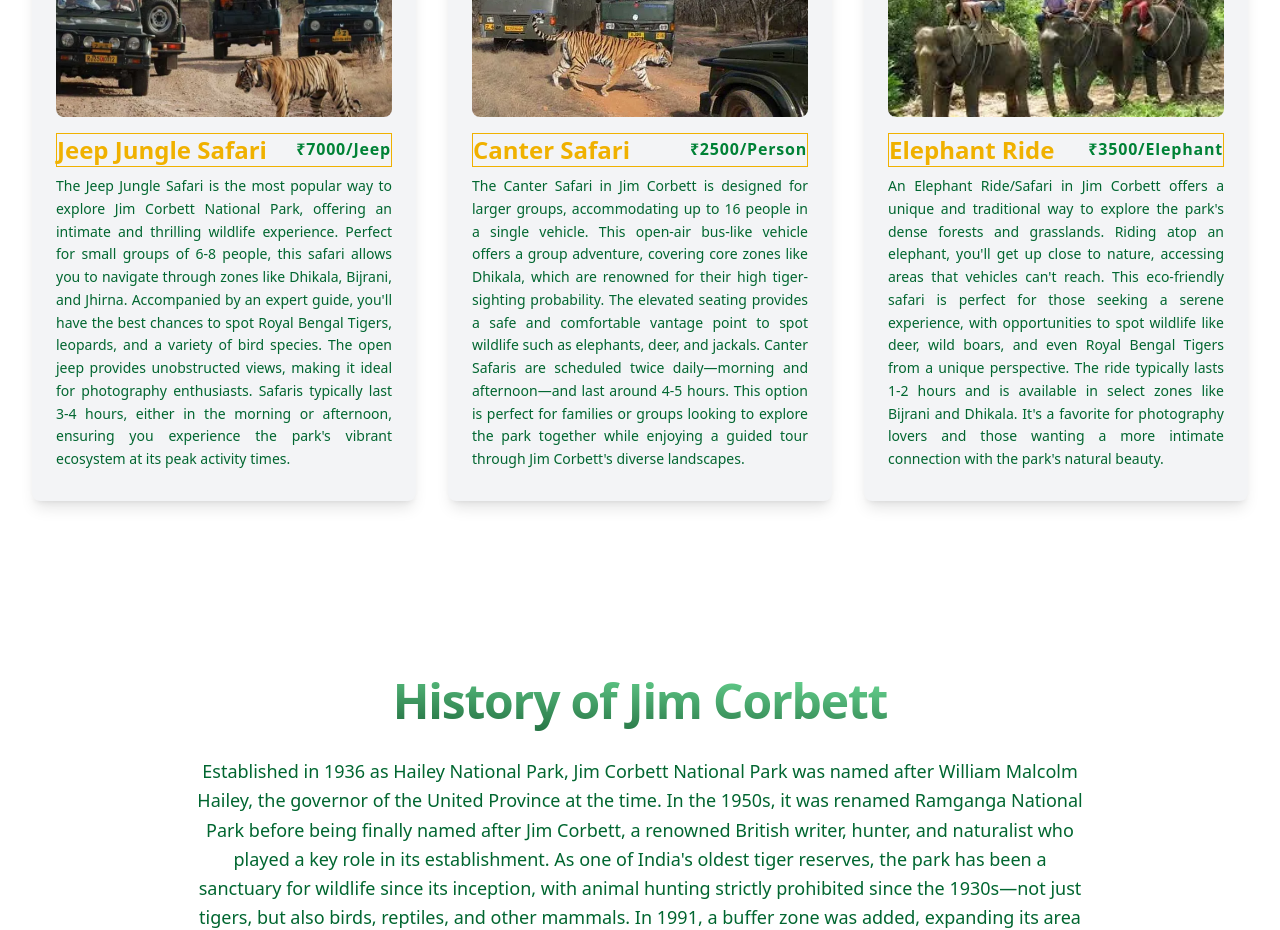
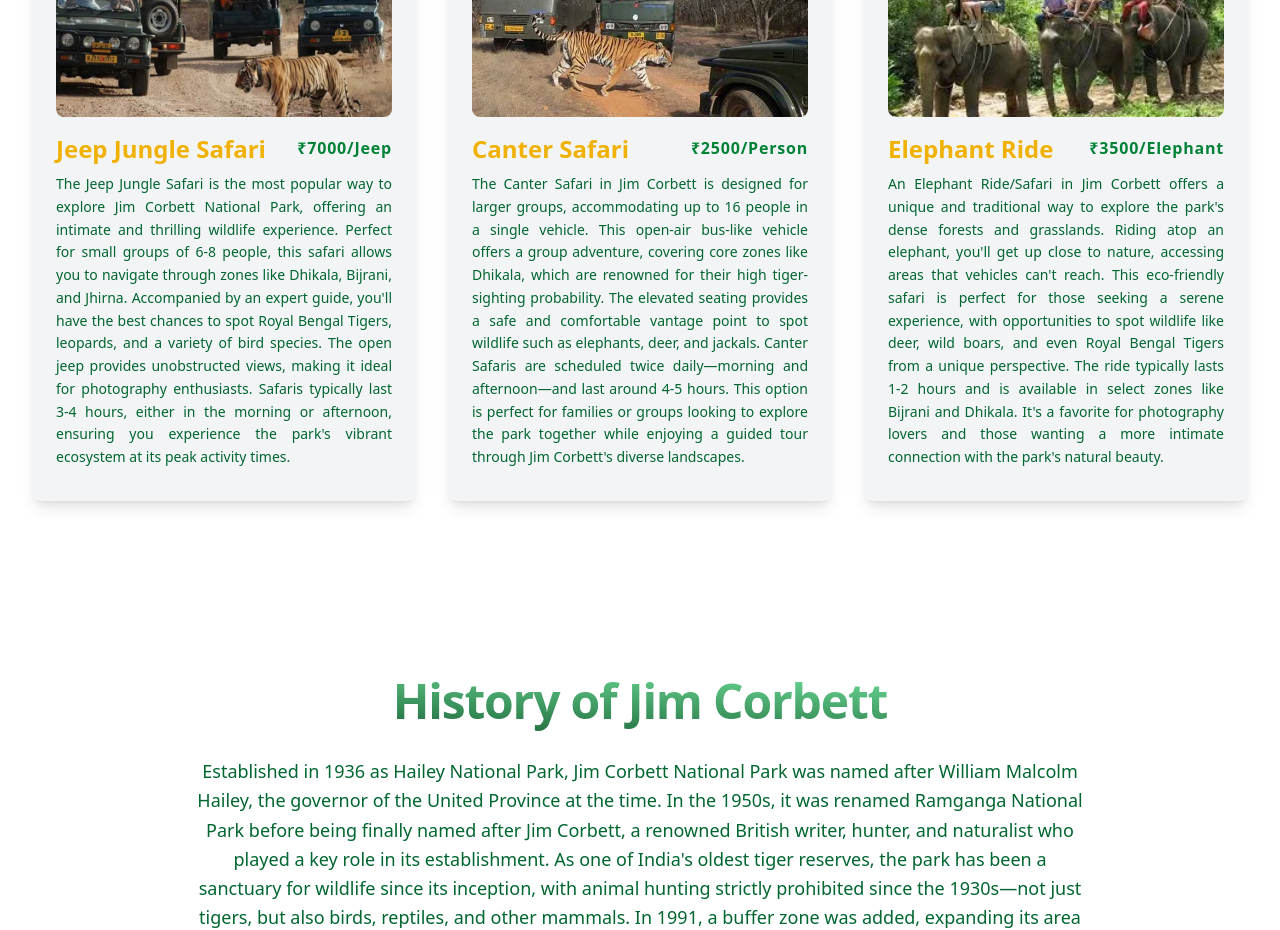
Before and after one commit to FEBTECHITSOLUTIONS/Jungle-Safari, a Next.js app: page / in a window 1280 px wide. Shown: the part 4920-5850 px from the top of the page. Built offline with nearby package versions, Linux system fonts and the light colour scheme.

Commit message:
border removed

```diff
--- a/components/SafariServed.js
+++ b/components/SafariServed.js
@@ -90,7 +90,7 @@
               </div>
 
               {/* Safari Name */}
-              <h3 className="text-2xl font-semibold text-yellow-500 mb-2 border flex justify-between items-center">
+              <h3 className="text-2xl font-semibold text-yellow-500 mb-2  flex justify-between items-center">
                 <span className=""> {safari.name}</span>
                 <span className="text-green-700 text-[16px] tracking-wider">
                   ₹{safari.rate}
```
